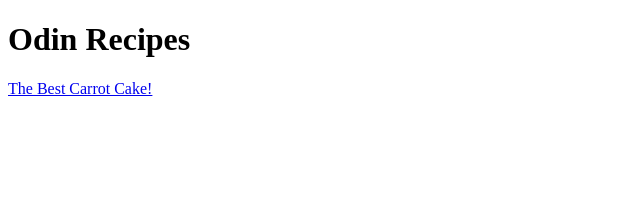
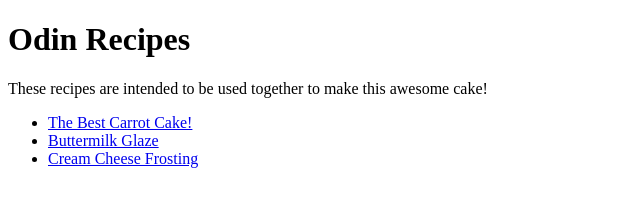
Before and after one commit to sbelliott19/odin-recipes, a plain HTML site: page index.html in a window 1280 px wide. Shown: the whole page, without its empty margins (0-640 px from the left). Drawn offline with Linux system fonts and the light colour scheme.

Commit message:
Add recipe links and space out code a bit

```diff
--- a/index.html
+++ b/index.html
@@ -1,12 +1,26 @@
 <!DOCTYPE html>
+
 <html lang="en">
+
     <head>
-         <meta charset="UTF-8">
-         <title>Project: Odin Recipes Page</title>
+
+        <meta charset="UTF-8">
+        <title>Project: Odin Recipes Page</title>
+
     </head>
+
     <body>
+
         <h1>Odin Recipes</h1>
-        <a href="recipes/carrotcake.html">The Best Carrot Cake!</a>
+
+        <p>These recipes are intended to be used together to make this awesome
+        cake!</p>
+        <ul>
+            <li><a href="recipes/carrotcake.html">The Best Carrot Cake!</a></li>
+            <li><a href="recipes/buttermilkglaze.html">Buttermilk Glaze</a></li>
+            <li><a href="recipes/creamcheesefrosting.html">Cream Cheese Frosting</a></li>
+        </ul>
+
     </body>
 
 
```
